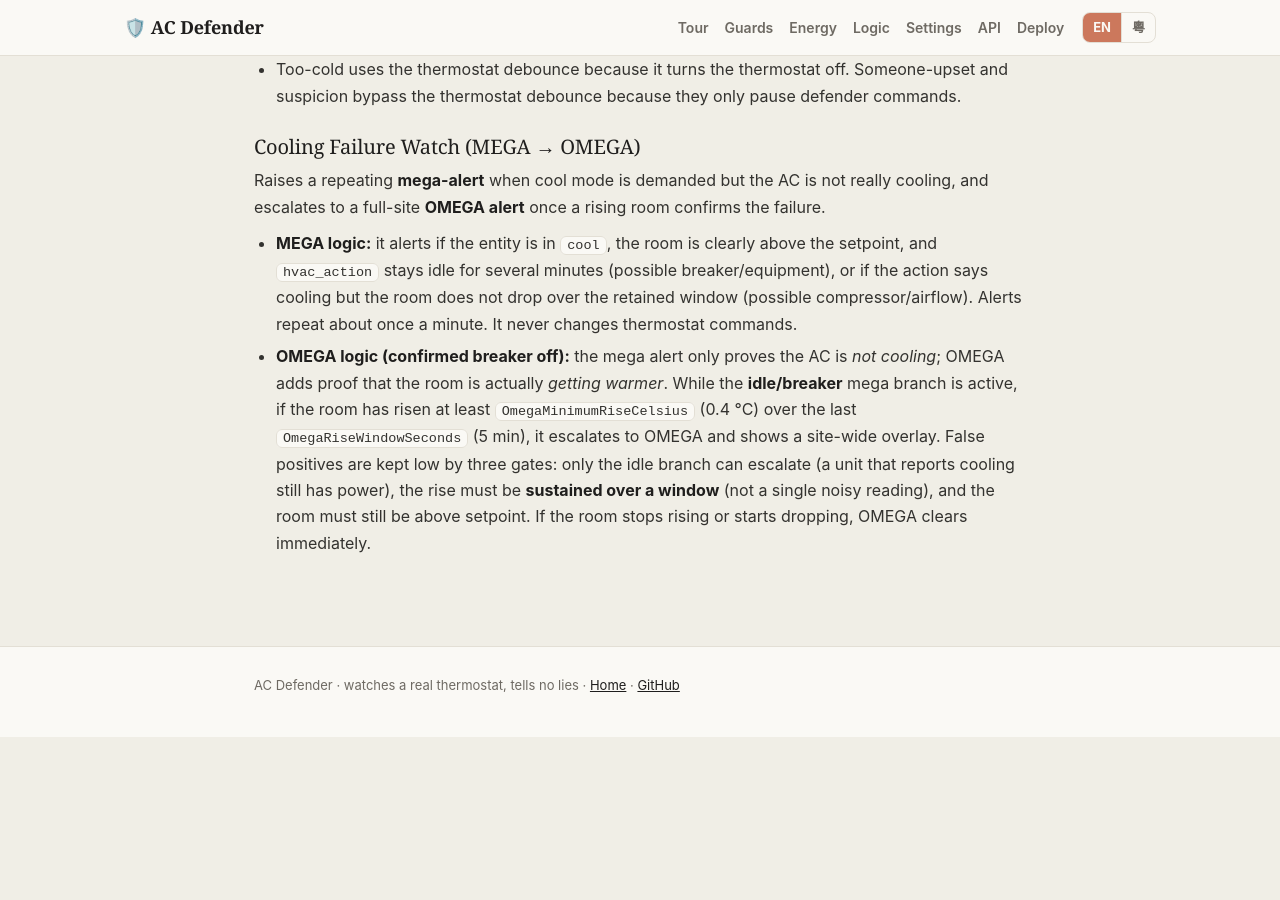
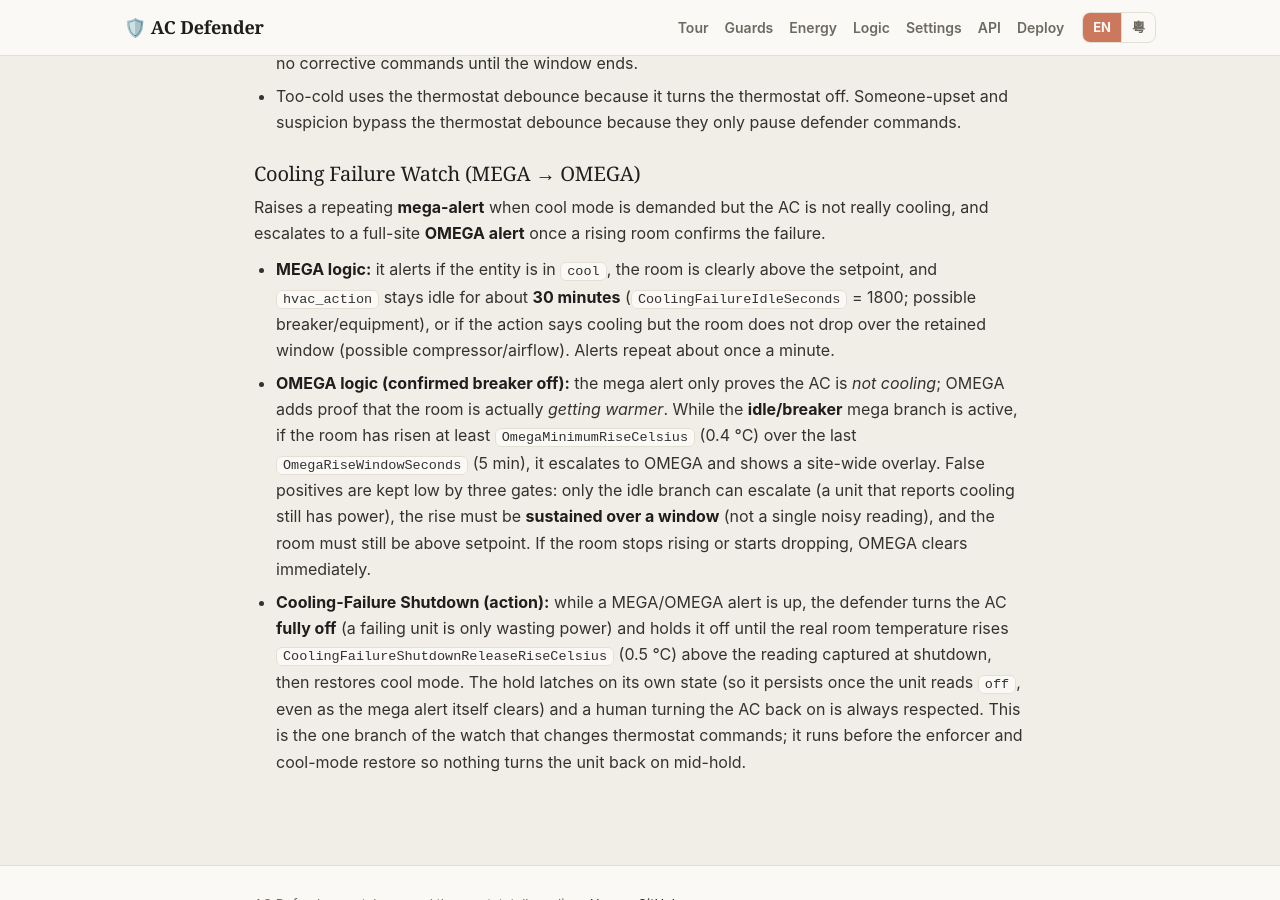
Before and after one commit to codingmachineedge/HomeAssistantAcDefender, a Jekyll site: the page built from docs/wiki/Defender-Logic.md, in a window 1280 px wide and 900 px high, scrolled down 14815 px. Built offline with Jekyll 4.4.1, drawn with Linux system fonts in a browser that asks for light colours; before the commit the page ends 15552 px from its top, so only the background shows below that; some of the changed text lies outside the part shown.

Commit message:
Docs: cooling-failure watch now 30-min arm + turn-off-until-warm shutdown; document defenderCommands
Update wiki (Defender-Logic, Every-Guard-Explained) for the 30-min idle arm and the
new Cooling-Failure Shutdown (AC off until the room rises 0.5 C, then restore cool;
manual turn-back-on respected). Add the defenderCommands snapshot field to API.md.

Co-Authored-By: Claude Opus 4.8 <noreply@anthropic.com>

```diff
--- a/docs/wiki/Defender-Logic.md
+++ b/docs/wiki/Defender-Logic.md
@@ -38,7 +38,7 @@ sequence. The first guard that wants to wait stops the cycle and reports its nex
 15. If the setpoint needs to change, walk the timing guards in order: **Alectra Peak Power Saver -> Comfort Envelope -> Tug-of-War Truce -> Room Trend -> Thermal Momentum -> Weather Drift -> Setpoint Echo -> Setpoint Stillness -> Remote Settling -> Cooling Runway -> Sensor Rhythm -> HVAC Alibi -> Telemetry Alibi -> Comfort Sync -> Comfort Pace -> Routine Timing -> Comfort Budget -> Command Camouflage -> Stealth Governor -> Visibility Guard -> Natural Cadence**.
 16. Shape the command size with **Natural Walkback**, **Touch Signature**, and **Human Nudge**, then **Repeat Quiet**.
 17. Send the corrected setpoint to Home Assistant.
-18. **Cooling Failure Watch** runs alongside and raises a mega-alert if cooling is demanded but not real.
+18. **Cooling Failure Watch** runs alongside: it raises a mega-alert (the idle branch arms after ~30 min) if cooling is demanded but not real, then turns the AC off until the room warms 0.5 °C.
 
 ## Warm-room cooling — the "1 °C below room" rule
 
@@ -334,5 +334,6 @@ One-tap stand-down modes, run from the Controls page.
 
 ### Cooling Failure Watch (MEGA → OMEGA)
 Raises a repeating **mega-alert** when cool mode is demanded but the AC is not really cooling, and escalates to a full-site **OMEGA alert** once a rising room confirms the failure.
-- **MEGA logic:** it alerts if the entity is in `cool`, the room is clearly above the setpoint, and `hvac_action` stays idle for several minutes (possible breaker/equipment), or if the action says cooling but the room does not drop over the retained window (possible compressor/airflow). Alerts repeat about once a minute. It never changes thermostat commands.
+- **MEGA logic:** it alerts if the entity is in `cool`, the room is clearly above the setpoint, and `hvac_action` stays idle for about **30 minutes** (`CoolingFailureIdleSeconds` = 1800; possible breaker/equipment), or if the action says cooling but the room does not drop over the retained window (possible compressor/airflow). Alerts repeat about once a minute.
 - **OMEGA logic (confirmed breaker off):** the mega alert only proves the AC is *not cooling*; OMEGA adds proof that the room is actually *getting warmer*. While the **idle/breaker** mega branch is active, if the room has risen at least `OmegaMinimumRiseCelsius` (0.4 °C) over the last `OmegaRiseWindowSeconds` (5 min), it escalates to OMEGA and shows a site-wide overlay. False positives are kept low by three gates: only the idle branch can escalate (a unit that reports cooling still has power), the rise must be **sustained over a window** (not a single noisy reading), and the room must still be above setpoint. If the room stops rising or starts dropping, OMEGA clears immediately.
+- **Cooling-Failure Shutdown (action):** while a MEGA/OMEGA alert is up, the defender turns the AC **fully off** (a failing unit is only wasting power) and holds it off until the real room temperature rises `CoolingFailureShutdownReleaseRiseCelsius` (0.5 °C) above the reading captured at shutdown, then restores cool mode. The hold latches on its own state (so it persists once the unit reads `off`, even as the mega alert itself clears) and a human turning the AC back on is always respected. This is the one branch of the watch that changes thermostat commands; it runs before the enforcer and cool-mode restore so nothing turns the unit back on mid-hold.
```
Also changed, not shown: docs/wiki/API.md (+1 -0 lines), docs/wiki/Every-Guard-Explained.md (+4 -1 lines).
